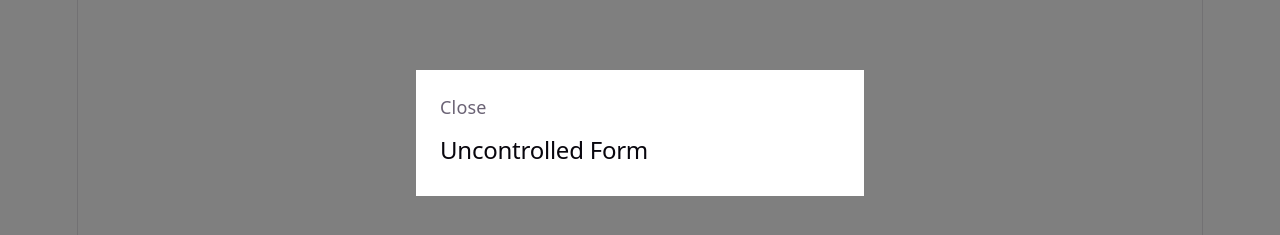
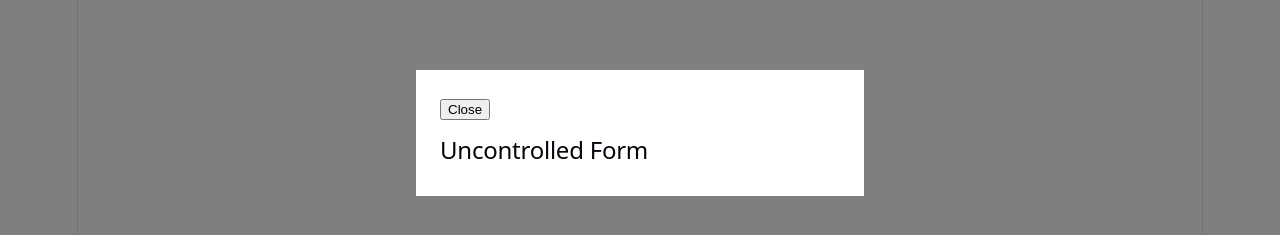
Before and after one commit to YekaterinaAlex/React-project, a React (Vite) app in the folder rs-react-app/: page / in a window 1280 px wide. Both pictures are taken after a click on the button "Open Uncontrolled Form". Shown: the part 267-502 px from the top of the page. Built offline with nearby package versions, Linux system fonts and the light colour scheme; the HTML template or start-up script is replaced by a standard one.

Commit message:
feat: improve modal focus management

```diff
--- a/rs-react-app/src/App.tsx
+++ b/rs-react-app/src/App.tsx
@@ -1,16 +1,23 @@
-import { useState } from 'react';
+import { useState, useRef } from 'react';
+
 import Modal from './components/Modal';
 
 function App() {
   const [isModalOpen, setIsModalOpen] = useState(false);
+  const openButtonRef = useRef<HTMLButtonElement>(null);
+
+  const handleCloseModal = () => {
+    setIsModalOpen(false);
+    openButtonRef.current?.focus();
+  };
 
   return (
     <main>
       <h1>React Forms</h1>
-      <button onClick={() => setIsModalOpen(true)}>
+      <button ref={openButtonRef} onClick={() => setIsModalOpen(true)}>
         Open Uncontrolled Form
       </button>
-      <Modal isOpen={isModalOpen} onClose={() => setIsModalOpen(false)}>
+      <Modal isOpen={isModalOpen} onClose={handleCloseModal}>
         <h2>Uncontrolled Form</h2>
       </Modal>
     </main>
--- a/rs-react-app/src/components/Modal/Modal.styled.ts
+++ b/rs-react-app/src/components/Modal/Modal.styled.ts
@@ -15,6 +15,6 @@ export const StyledModal = styled.div`
   background-color: white;
 `;
 
-export const StyledCloseButton = styled.div`
+export const StyledCloseButton = styled.button`
   margin-bottom: 16px;
 `;
--- a/rs-react-app/src/components/Modal/Modal.tsx
+++ b/rs-react-app/src/components/Modal/Modal.tsx
@@ -1,11 +1,13 @@
+import { useEffect, useRef } from 'react';
 import { createPortal } from 'react-dom';
-import { useEffect } from 'react';
 
 import { StyledCloseButton, StyledModal, StyledOverlay } from './Modal.styled';
 
 import type { ModalProps } from './modal.types';
 
 function Modal({ isOpen, onClose, children }: ModalProps) {
+  const closeButtonRef = useRef<HTMLButtonElement>(null);
+
   useEffect(() => {
     if (!isOpen) {
       return;
@@ -24,6 +26,12 @@ function Modal({ isOpen, onClose, children }: ModalProps) {
     };
   }, [isOpen, onClose]);
 
+  useEffect(() => {
+    if (isOpen) {
+      closeButtonRef.current?.focus();
+    }
+  }, [isOpen]);
+
   if (!isOpen) {
     return null;
   }
@@ -31,11 +39,15 @@ function Modal({ isOpen, onClose, children }: ModalProps) {
   return createPortal(
     <StyledOverlay onClick={onClose}>
       <StyledModal
+        role="dialog"
+        aria-modal="true"
         onClick={(event) => {
           event.stopPropagation();
         }}
       >
-        <StyledCloseButton onClick={onClose}>Close</StyledCloseButton>
+        <StyledCloseButton ref={closeButtonRef} onClick={onClose}>
+          Close
+        </StyledCloseButton>
 
         {children}
       </StyledModal>
```
